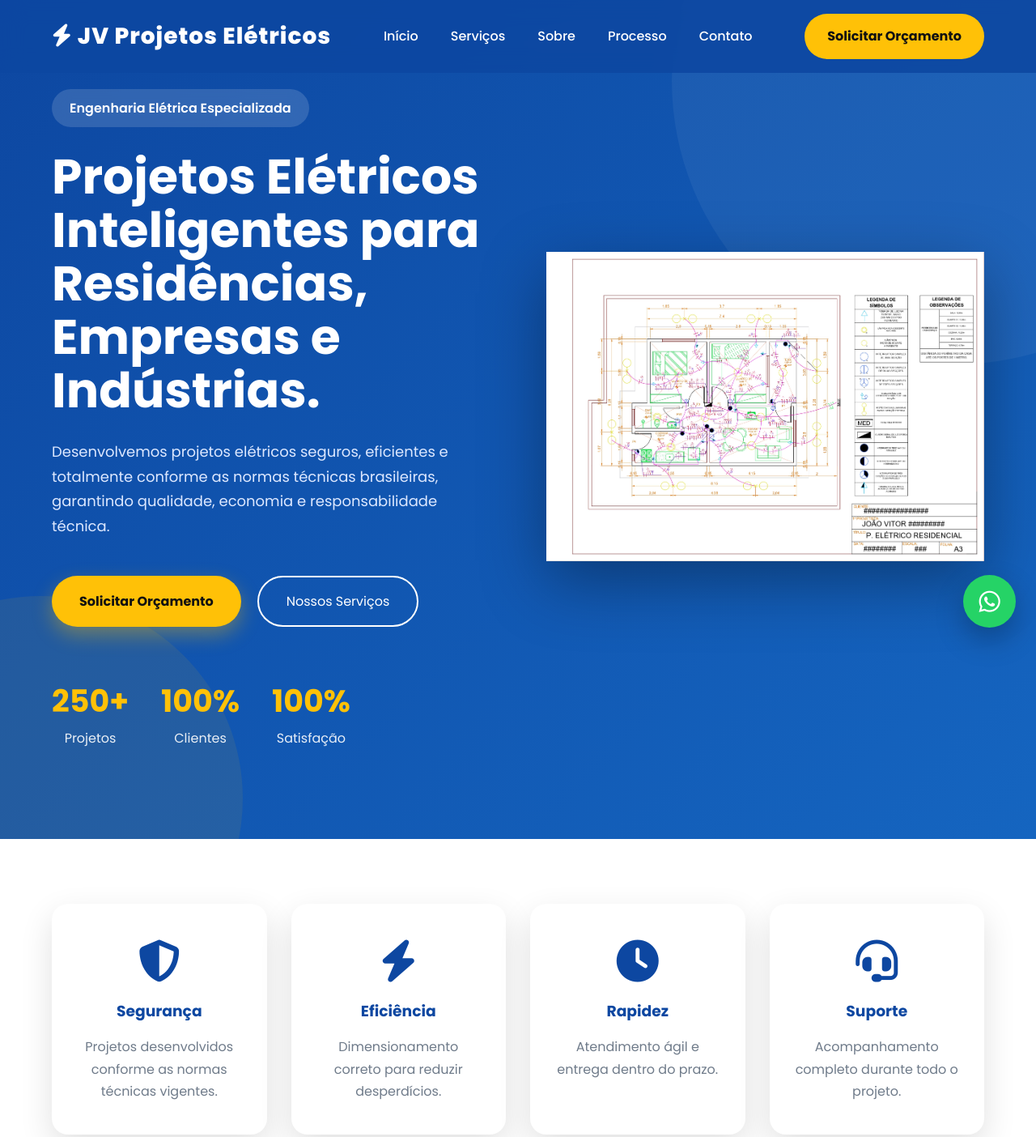
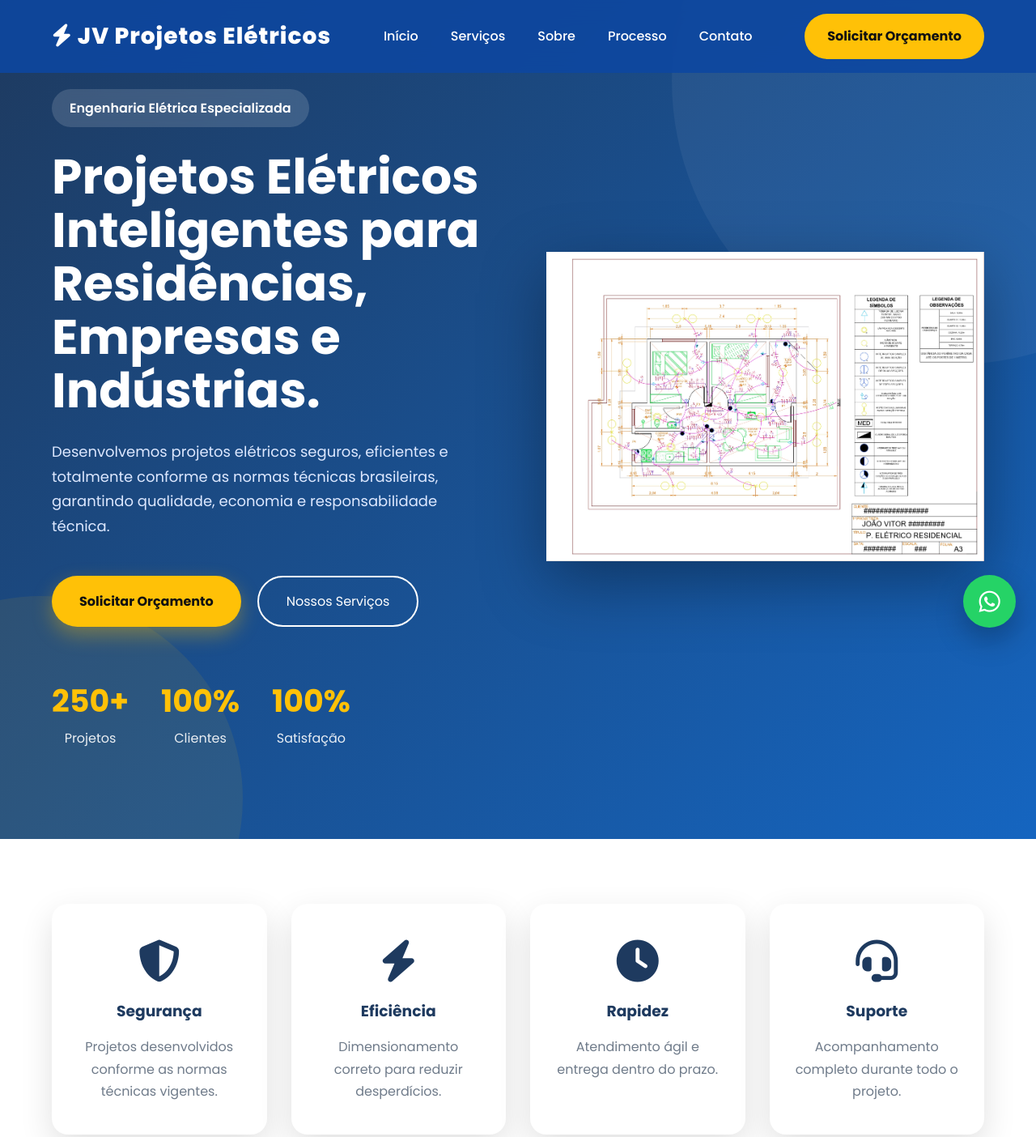
Before and after one commit to JoaoVitorCrispimdaSilva/JV_Projetos_Eletricos, a plain HTML site: page index.html in a window 1280 px wide. Shown: the top 1404 px of the page at 81% size. Drawn offline with Linux system fonts and the light colour scheme.

Commit message:
mudança de estilo1

```diff
--- a/css/style.css
+++ b/css/style.css
@@ -17,8 +17,8 @@
 
 :root{
 
-    --primary:#0D47A1;
-    --primary-dark:#082b64;
+    --primary:#1E3A5F;
+    --primary-dark:#2C5282;
     --secondary:#FFC107;
     --secondary-dark:#ffb300;
 
@@ -376,7 +376,7 @@ nav a:hover{
 
 .hero{
 
-    background:linear-gradient(135deg,#0D47A1,#1565C0);
+    background:linear-gradient(135deg,#1E3A5F,#1565C0);
 
     min-height:100vh;
 
@@ -1738,7 +1738,7 @@ font-size:15px;
 
 .statistics{
 
-    background:linear-gradient(135deg,#0D47A1,#1565C0);
+    background:linear-gradient(135deg,#1E3A5F,#1565C0);
 
     color:#fff;
 
```
